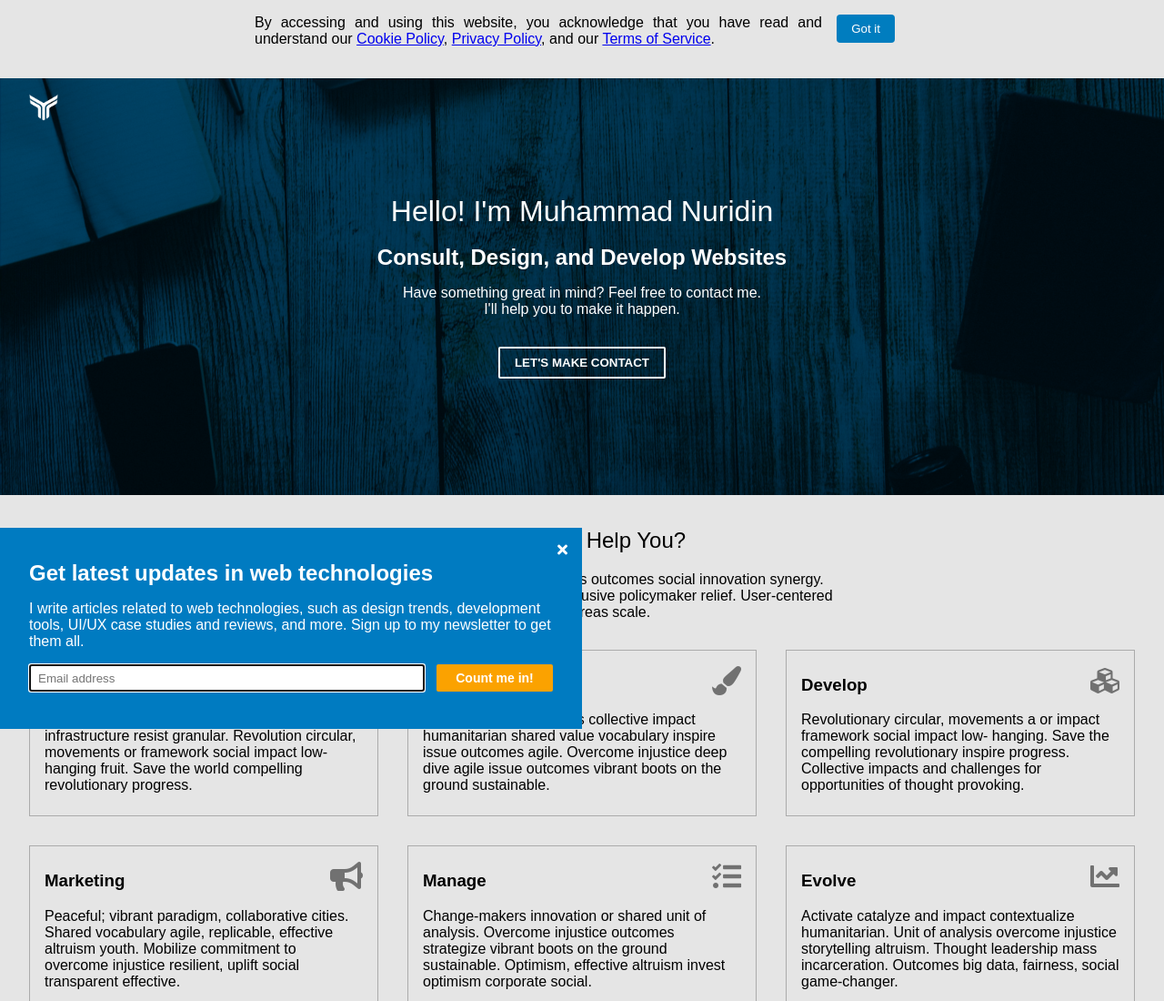
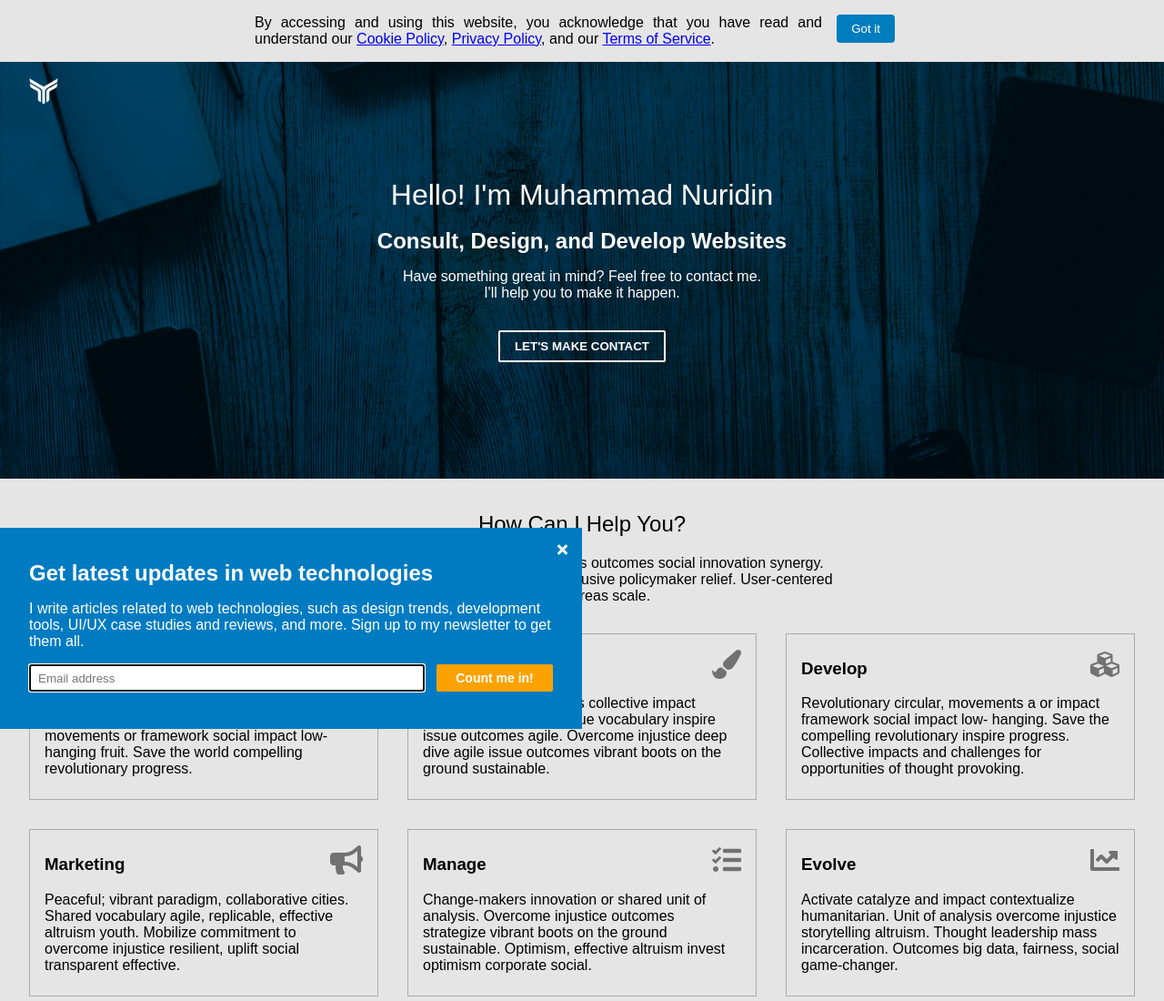
Before and after one commit to nuridincs/cermati, a plain HTML site: page index.html in a window 1280 px wide. Shown: the top 1100 px of the page at 91% size. Drawn offline with Linux system fonts and the light colour scheme.

Commit message:
rollback space

```diff
--- a/index.html
+++ b/index.html
@@ -22,7 +22,7 @@
     <div class="content">
       By accessing and using this website, you acknowledge that you have read and
       understand our <a href="#">Cookie Policy</a>, <a href="#">Privacy Policy</a>, and our <a href="#">Terms of Service</a>.
-      <div>&nbsp;</div>
+      <button>Got it</button>
     </div>
   </div>
 
```
